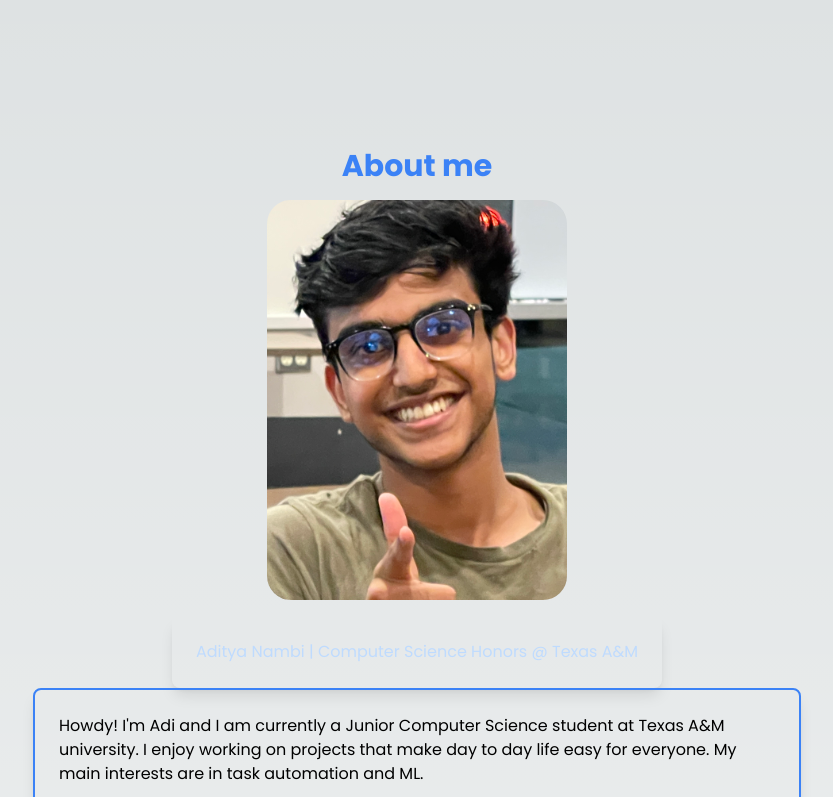
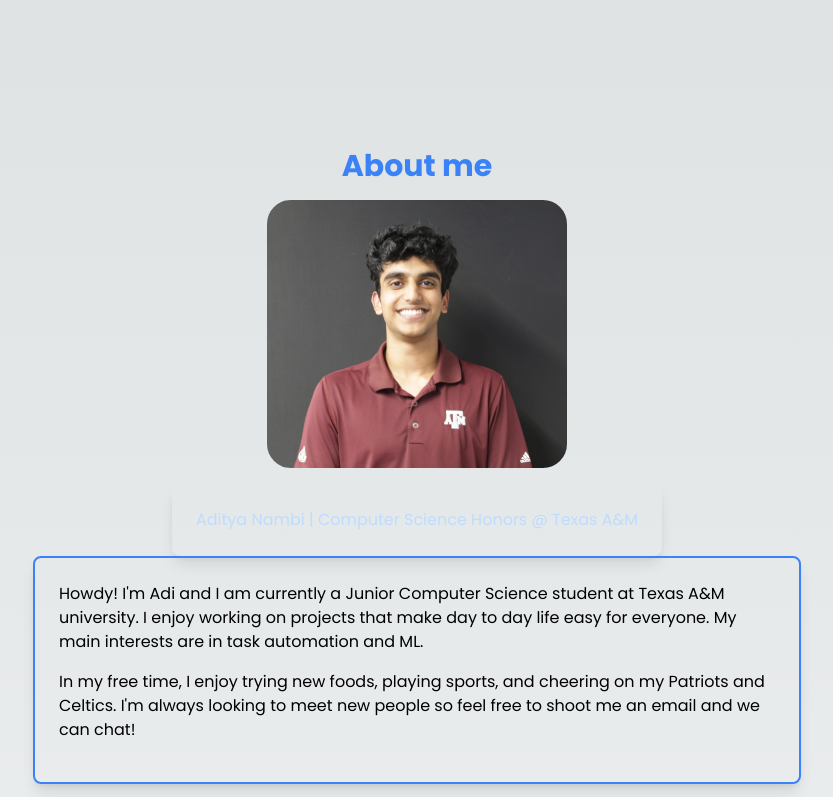
Before and after one commit to anambi82/website, a Next.js app: page / in a window 1280 px wide. Shown: the part 652-1449 px from the top of the page, without its empty margins (223-1056 px from the left). Built offline with nearby package versions, Linux system fonts and the light colour scheme.

Commit message:
updated headshot

```diff
--- a/src/app/page.tsx
+++ b/src/app/page.tsx
@@ -30,7 +30,7 @@ const Page = () => {
   <div id='about-me' className="flex flex-col items-center">
   <h1 className="text-3xl text-blue-500 font-bold mb-4">About me</h1>
   <div className="flex flex-col items-center">
-    <Image src="/me.jpg" alt="Aditya Nambi" width={300} height={300} className="rounded-3xl mb-4" />
+    <Image src="/headshot.png" alt="Aditya Nambi" width={300} height={300} className="rounded-3xl mb-4" />
     <div className='p-6 rounded-lg shadow-lg text-center text-blue-200'>
       Aditya Nambi | Computer Science Honors @ Texas A&M
     </div>
```
Also changed, not shown: public/headshot.png (added).
